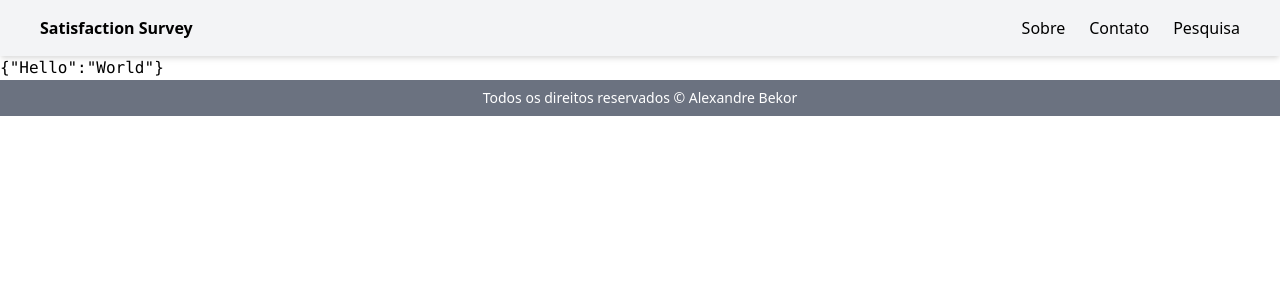
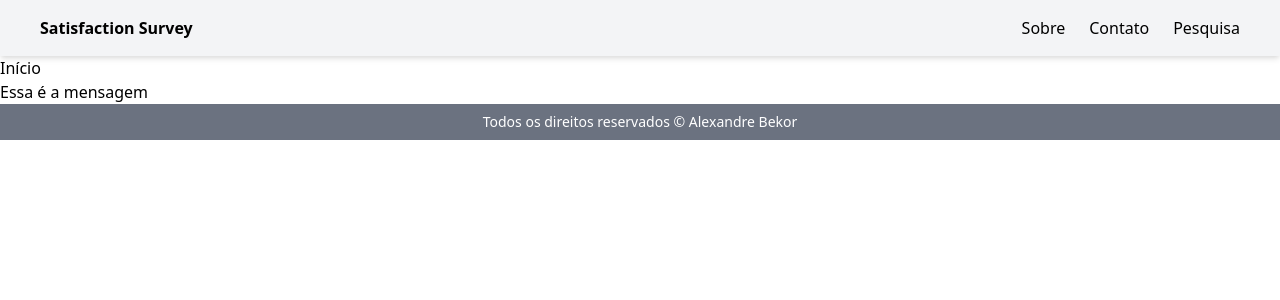
Before and after one commit to ojoaoalexandre/satisfaction-survey-site, a Next.js app: page / in a window 1280 px wide. Shown: the top 300 px of the page. Built offline with nearby package versions, Linux system fonts and the light colour scheme.

Commit message:
Mensagem Personalizada no index.js

```diff
--- a/pages/api/get-message.js
+++ b/pages/api/get-message.js
@@ -1,5 +1,6 @@
 export default async(req, res) => {
     res.end(JSON.stringify({
-        Hello: 'World'
+        showMessage: true,
+        message: 'Essa é a mensagem'
     }))
 }
--- a/pages/index.js
+++ b/pages/index.js
@@ -5,11 +5,13 @@ const fetcher = (...args) => fetch(...args).then(res => res.json())
 
 const Index = () => {
     const {data, error } = useSWR('/api/get-message', fetcher)
-    return (<pre>{JSON.stringify(data)}</pre>)
     return (
         <div>
             <h1>Início</h1>
-            <p>Mensagem</p>
+            {!data && <p>Carregando...</p>}
+            {!error && data && data.showMessage &&
+                <p>{ data.message }</p>
+            }
         </div>
     )
 }
```
